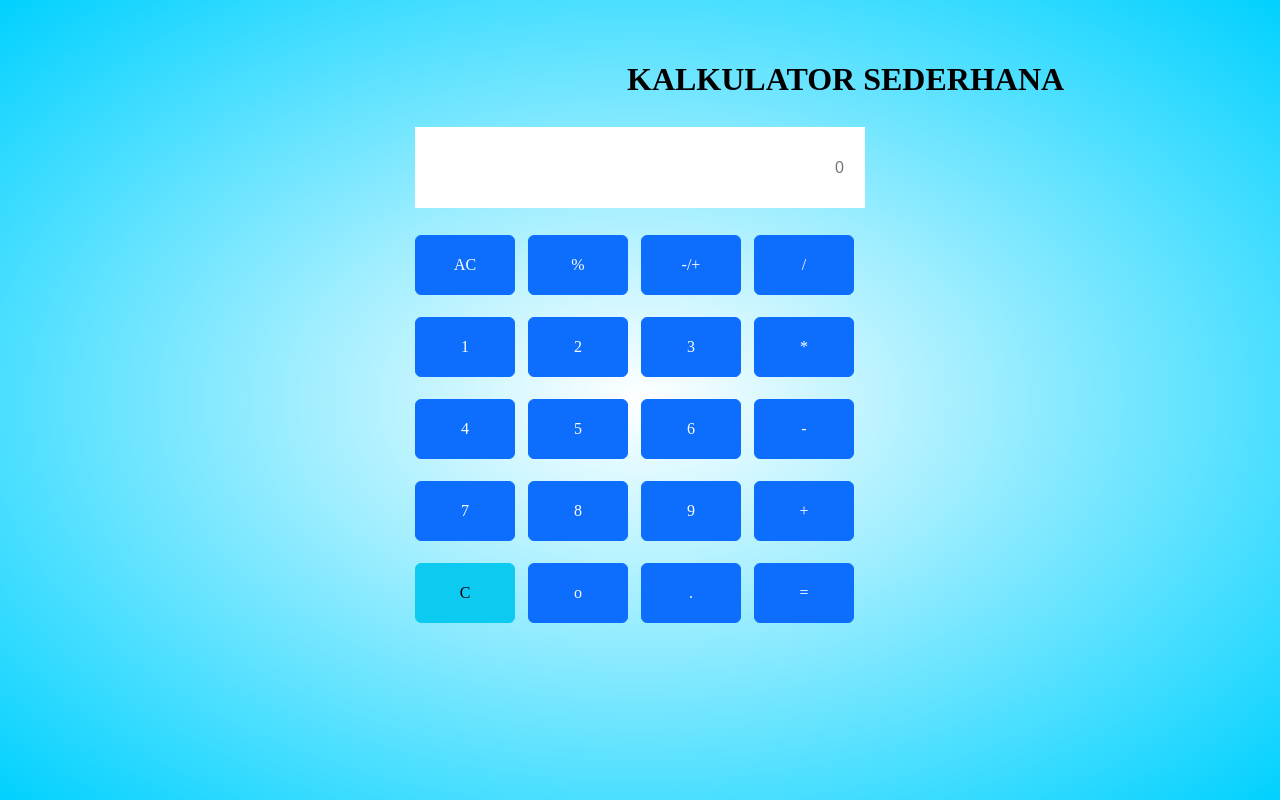
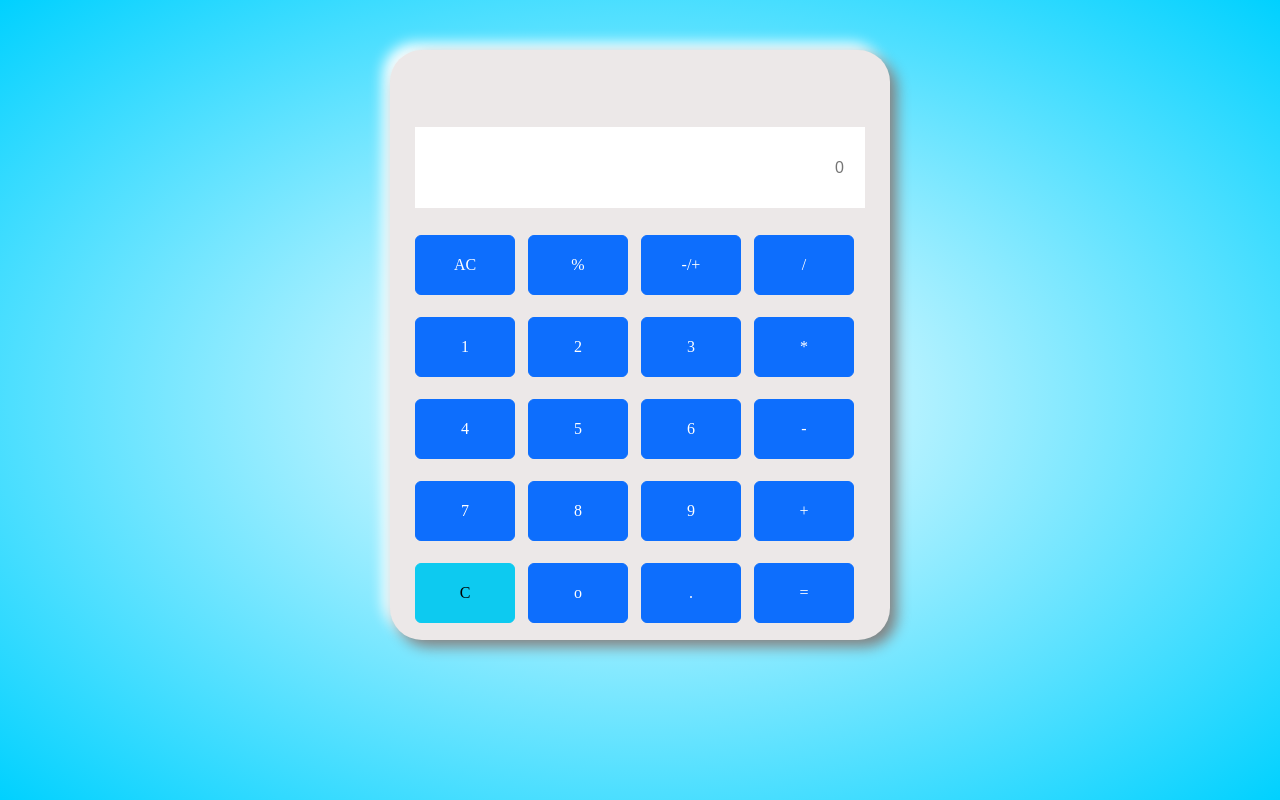
Before and after one commit to asadhaikal/Kalkulator, a plain HTML site: page Index.html in a window 1280 px wide. Drawn offline with Linux system fonts and the light colour scheme.

Commit message:
Update style.css
Update style

```diff
--- a/style.css
+++ b/style.css
@@ -15,6 +15,16 @@ input[type="text"]{
     margin-bottom: 25px;
     font-family: Arial;
 }
+.container{
+    background-color: whitesmoke;
+    width: 90%;
+    height: 590px;
+    max-width: 500px;
+    border-radius: 32px;
+    background: #ECE8E8;
+    box-shadow: 7px 7px 14px #828282, -7px -7px 14px #ffffff;
+    overflow: hidden;
+}
 button{
     padding: 10px 20px;
     width: 100px;
@@ -25,20 +35,15 @@ button{
     border-radius: 150px;
     cursor: pointer;
 }
-
 .kalimat{
     color:black;
     width: 450px;
     height: 76px;
-    left: 545px;
+    left: 600px;
     top: 5px;
     position: relative;
     font-family: 'Poppins';
     font-style: normal;
     font-size: 32px;
     font-weight:600;
-
 }
-.hasil{
-
-}
```
